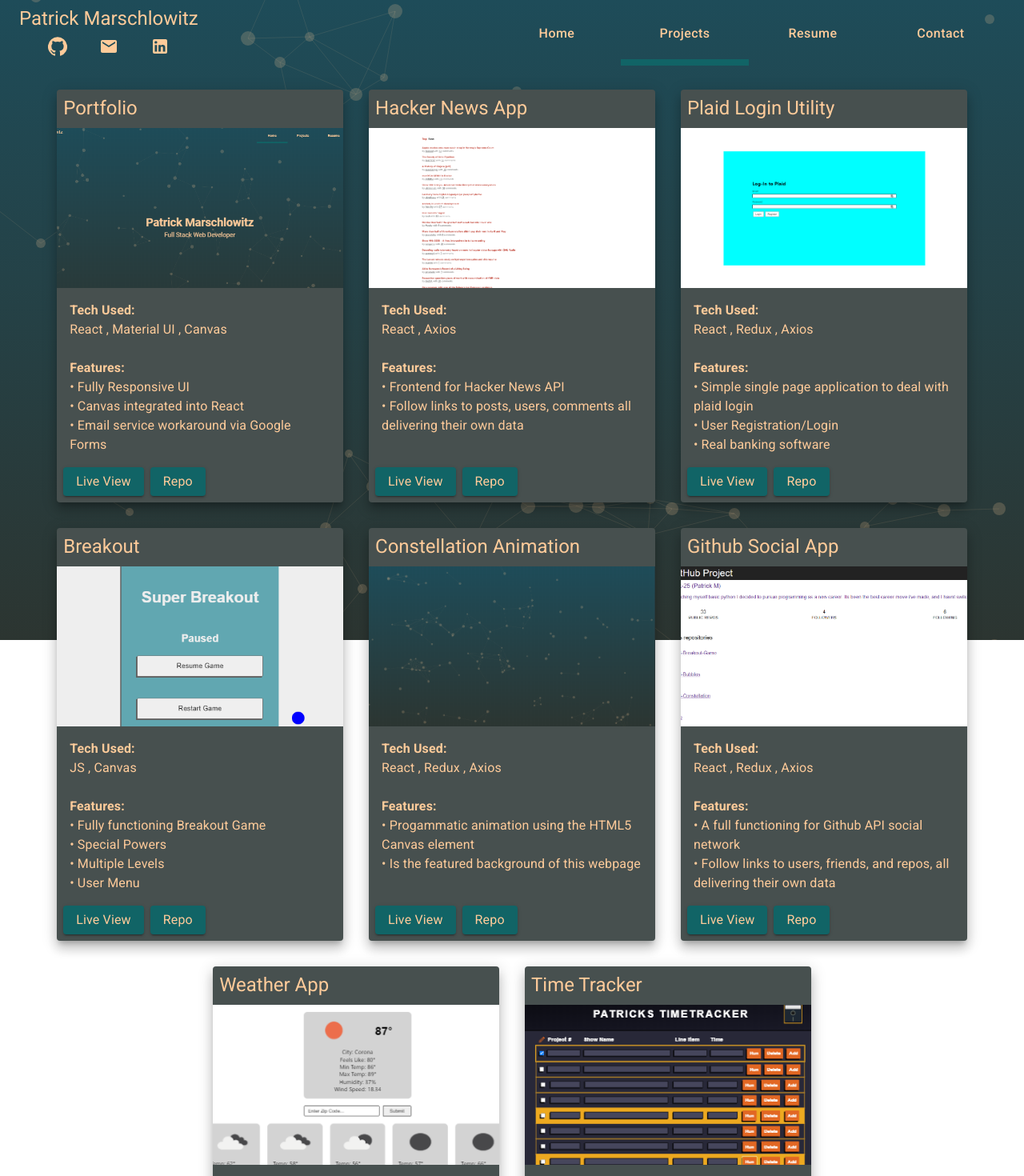
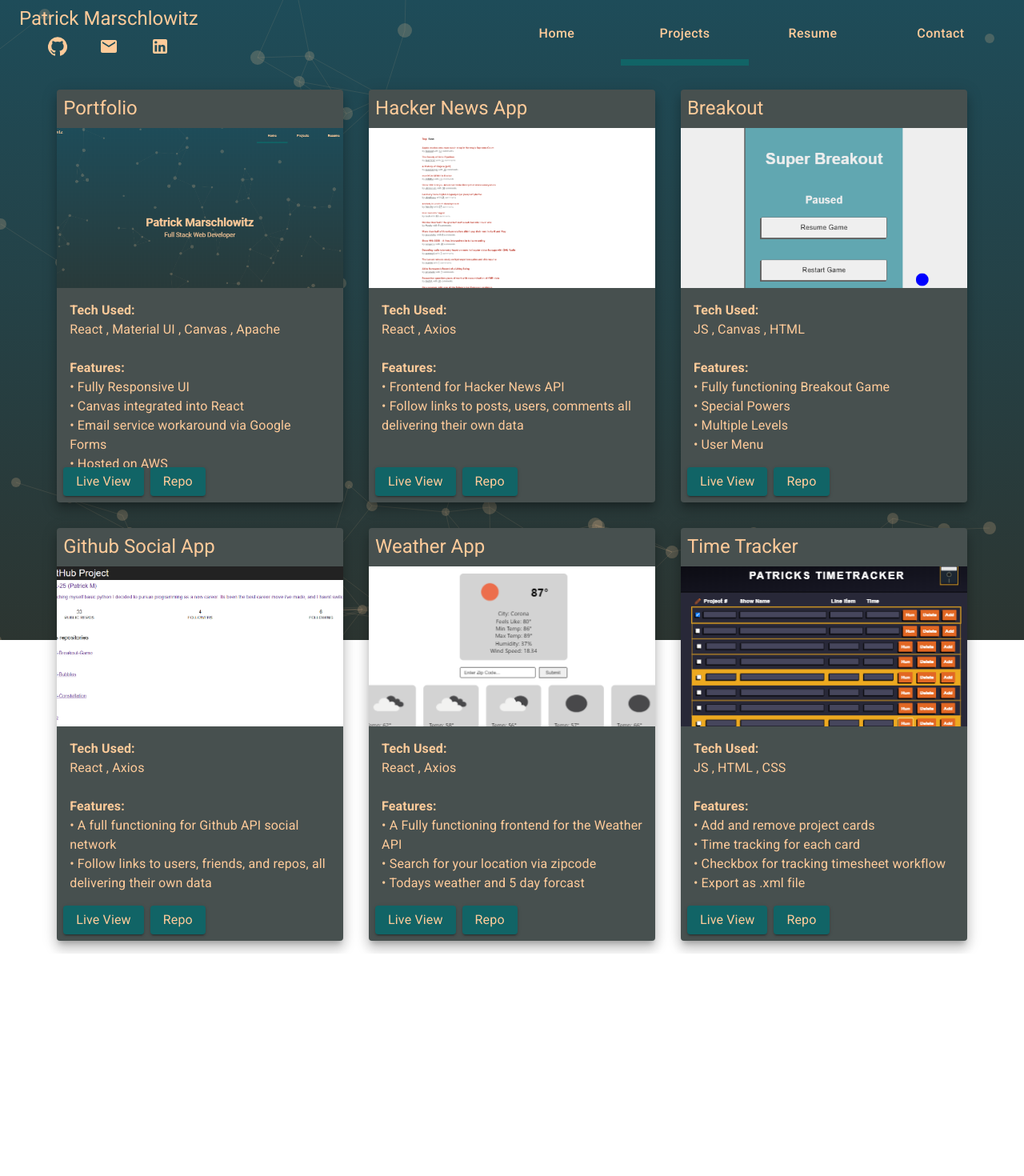
Before and after one commit to Drasek-25/Portfolio, a React (Create React App) app: page /projects in a window 1280 px wide. Shown: the top 1470 px of the page at 80% size. After the commit the page ends 1192 px from the top, so only its background shows below. Built offline with nearby package versions, Linux system fonts and the light colour scheme.

Commit message:
updated data.js fixed some entries that had bad info, changed all live links to working live links, commented out the projects that arnt ready to be hosted yet

```diff
--- a/src/components/data/data.js
+++ b/src/components/data/data.js
@@ -13,19 +13,20 @@
    {
       title: "Portfolio",
       image: portfolio,
-      liveLink: "placeholder.com",
+      liveLink: "https://webdevpat.com",
       repoLink: "https://github.com/Drasek-25/Portfolio",
-      techUsed: ["React", "Material UI", "Canvas"],
+      techUsed: ["React", "Material UI", "Canvas", "Apache"],
       features: [
          "Fully Responsive UI",
          "Canvas integrated into React",
          "Email service workaround via Google Forms",
+         "Hosted on AWS",
       ],
    },
    {
       title: "Hacker News App",
       image: hackernews,
-      liveLink: "placeholder.com",
+      liveLink: "https://hackernews.webdevpat.com",
       repoLink: "https://github.com/Drasek-25/REACT-ROUTER-Hacker-News",
       techUsed: ["React", "Axios"],
       features: [
@@ -33,24 +34,24 @@
          "Follow links to posts, users, comments all delivering their own data",
       ],
    },
-   {
-      title: "Plaid Login Utility",
-      image: plaid,
-      liveLink: "placeholder.com",
-      repoLink: "https://github.com/Drasek-25/Plaid-Project",
-      techUsed: ["React", "Redux", "Axios"],
-      features: [
-         "Simple single page application to deal with plaid login",
-         "User Registration/Login",
-         "Real banking software",
-      ],
-   },
+   // {
+   //    title: "Plaid Login Utility",
+   //    image: plaid,
+   //    liveLink: "https://comingsoon.com",
+   //    repoLink: "https://github.com/Drasek-25/Plaid-Project",
+   //    techUsed: ["React", "Redux", "Axios"],
+   //    features: [
+   //       "Simple single page application to deal with plaid login",
+   //       "User Registration/Login",
+   //       "Real banking software",
+   //    ],
+   // },
    {
       title: "Breakout",
       image: breakout,
-      liveLink: "placeholder.com",
+      liveLink: "https://breakout.webdevpat.com",
       repoLink: "https://github.com/Drasek-25/CANVAS-Breakout-Game",
-      techUsed: ["JS", "Canvas"],
+      techUsed: ["JS", "Canvas", "HTML"],
       features: [
          "Fully functioning Breakout Game",
          "Special Powers",
@@ -58,23 +59,23 @@
          "User Menu",
       ],
    },
-   {
-      title: "Constellation Animation",
-      image: canvasani,
-      liveLink: "placeholder.com",
-      repoLink: "https://github.com/Drasek-25/CANVAS-Constellation",
-      techUsed: ["React", "Redux", "Axios"],
-      features: [
-         "Progammatic animation using the HTML5 Canvas element",
-         "Is the featured background of this webpage",
-      ],
-   },
+   // {
+   //    title: "Constellation Animation",
+   //    image: canvasani,
+   //    liveLink: "https://placeholder.com",
+   //    repoLink: "https://github.com/Drasek-25/CANVAS-Constellation",
+   //    techUsed: ["JS", "Canvas"],
+   //    features: [
+   //       "Progammatic animation using the HTML5 Canvas element",
+   //       "Is the featured background of this webpage",
+   //    ],
+   // },
    {
       title: "Github Social App",
       image: github,
-      liveLink: "placeholder.com",
+      liveLink: "https://github.webdevpat.com",
       repoLink: "https://github.com/Drasek-25/REACT-Github-API",
-      techUsed: ["React", "Redux", "Axios"],
+      techUsed: ["React", "Axios"],
       features: [
          "A full functioning for Github API social network",
          "Follow links to users, friends, and repos, all delivering their own data",
@@ -83,8 +84,8 @@
    {
       title: "Weather App",
       image: weather,
-      liveLink: "placeholder.com",
-      repoLink: "placeholder.com",
+      liveLink: "https://weather.webdevpat.com",
+      repoLink: "https://github.com/Drasek-25/REACT-Weather-API",
       techUsed: ["React", "Axios"],
       features: [
          "A Fully functioning frontend for the Weather API",
@@ -95,8 +96,8 @@
    {
       title: "Time Tracker",
       image: timetracker,
-      liveLink: "placeholder.com",
-      repoLink: "placeholder.com",
+      liveLink: "https://timetracker.webdevpat.com",
+      repoLink: "https://github.com/Drasek-25/timeTracker",
       techUsed: ["JS", "HTML", "CSS"],
       features: [
          "Add and remove project cards",
```
